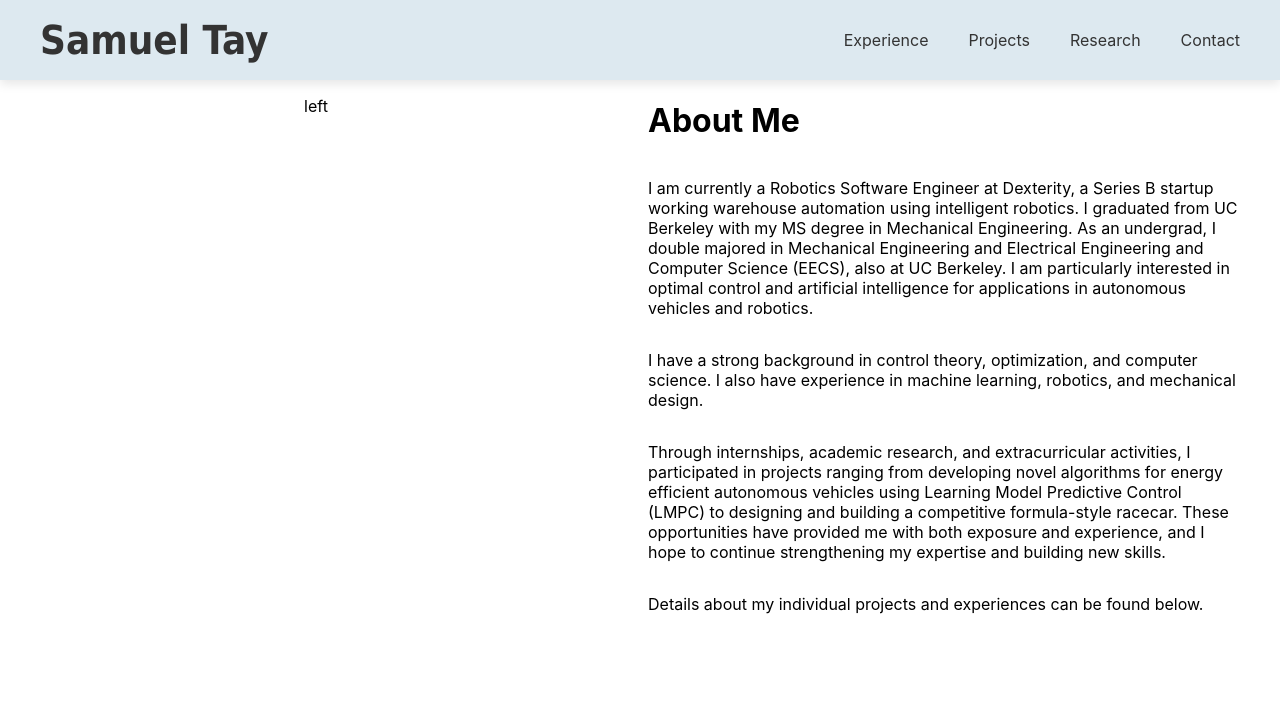
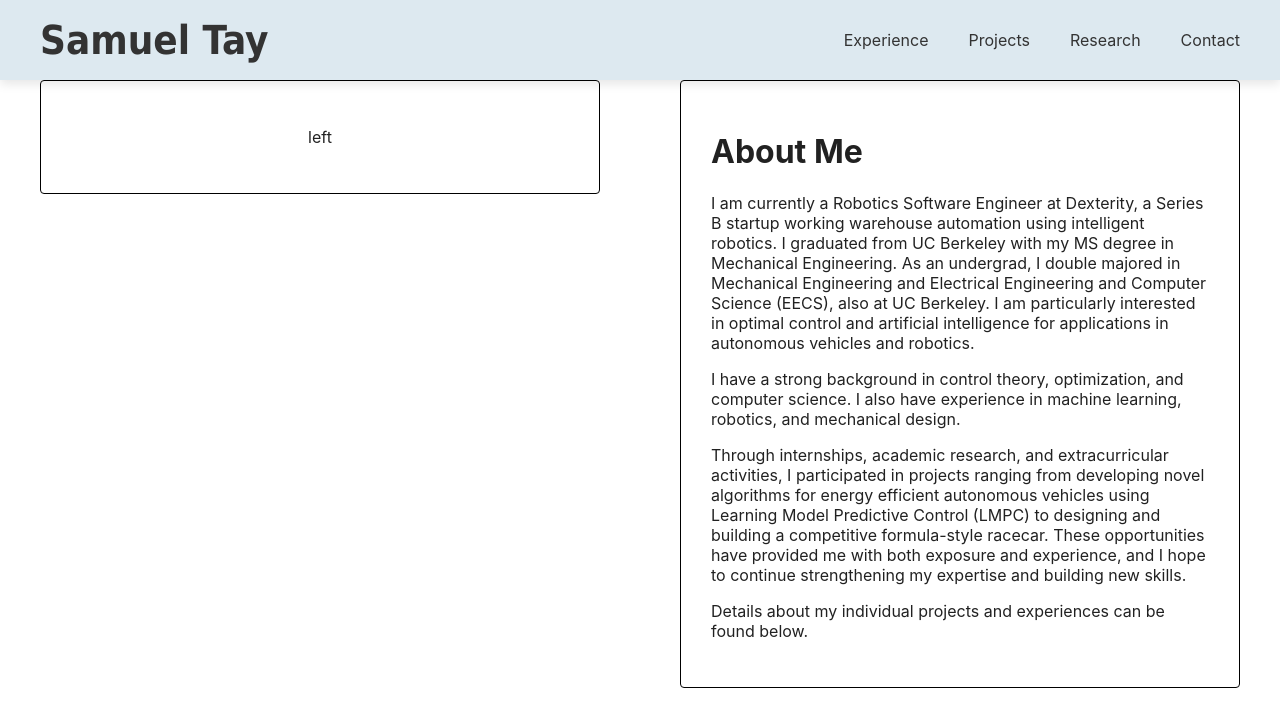
Before and after one commit to samueltay/samueltay, a React (Create React App) app in the folder frontend/: page / in a window 1280 px wide. Shown: the top 726 px of the page. Built offline with nearby package versions, Linux system fonts and the light colour scheme.

Commit message:
fix: better homepage formatting

```diff
--- a/frontend/src/pages/Home.tsx
+++ b/frontend/src/pages/Home.tsx
@@ -1,6 +1,7 @@
 import React from "react";
 import { Helmet } from "react-helmet";
 import Grid from "@mui/material/Grid";
+import Paper from "@mui/material/Paper";
 
 function Home() {
   return (
@@ -8,28 +9,63 @@ function Home() {
       <Helmet>
         <title>Homepage</title>
       </Helmet>
-      <Grid container spacing={2}>
-        <Grid container item xs={6} direction="column">
+      <Grid container spacing={0} maxWidth={1600}>
+        <Grid
+          container
+          item
+          xs={12}
+          sm={12}
+          md={6}
+          lg={6}
+          xl={6}
+          direction="column"
+          paddingLeft={"40px"}
+          paddingRight={"40px"}
+        >
+          <Paper
+            variant="outlined"
+            rounded-square
+            elevation={12}
+            style={{
+              padding: 30,
+              border: "1px solid black",
+            }}
+          >
             <p>left</p>
+          </Paper>
         </Grid>
         <Grid
           container
           item
-          xs={6}
+          xs={12}
+          sm={12}
+          md={6}
+          lg={6}
+          xl={6}
           direction="column"
           textAlign={"left"}
+          paddingLeft={"40px"}
           paddingRight={"40px"}
+        >
+          <Paper
+            variant="outlined"
+            rounded-square
+            elevation={12}
+            style={{
+              padding: 30,
+              border: "1px solid black",
+            }}
           >
             <h1>About Me</h1>
             <p>
-            I am currently a Robotics Software Engineer at Dexterity, a Series B
-            startup working warehouse automation using intelligent robotics. I
-            graduated from UC Berkeley with my MS degree in Mechanical
+              I am currently a Robotics Software Engineer at Dexterity, a Series
+              B startup working warehouse automation using intelligent robotics.
+              I graduated from UC Berkeley with my MS degree in Mechanical
               Engineering. As an undergrad, I double majored in Mechanical
-            Engineering and Electrical Engineering and Computer Science (EECS),
-            also at UC Berkeley. I am particularly interested in optimal control
-            and artificial intelligence for applications in autonomous vehicles
-            and robotics.
+              Engineering and Electrical Engineering and Computer Science
+              (EECS), also at UC Berkeley. I am particularly interested in
+              optimal control and artificial intelligence for applications in
+              autonomous vehicles and robotics.
             </p>
             <p>
               I have a strong background in control theory, optimization, and
@@ -38,17 +74,18 @@ function Home() {
             </p>
             <p>
               Through internships, academic research, and extracurricular
-            activities, I participated in projects ranging from developing novel
-            algorithms for energy efficient autonomous vehicles using Learning
-            Model Predictive Control (LMPC) to designing and building a
-            competitive formula-style racecar. These opportunities have provided
-            me with both exposure and experience, and I hope to continue
-            strengthening my expertise and building new skills.
+              activities, I participated in projects ranging from developing
+              novel algorithms for energy efficient autonomous vehicles using
+              Learning Model Predictive Control (LMPC) to designing and building
+              a competitive formula-style racecar. These opportunities have
+              provided me with both exposure and experience, and I hope to
+              continue strengthening my expertise and building new skills.
             </p>
             <p>
               Details about my individual projects and experiences can be found
               below.
             </p>
+          </Paper>
         </Grid>
       </Grid>
     </div>
```
Lines whose indentation alone changed are shown as unchanged.
